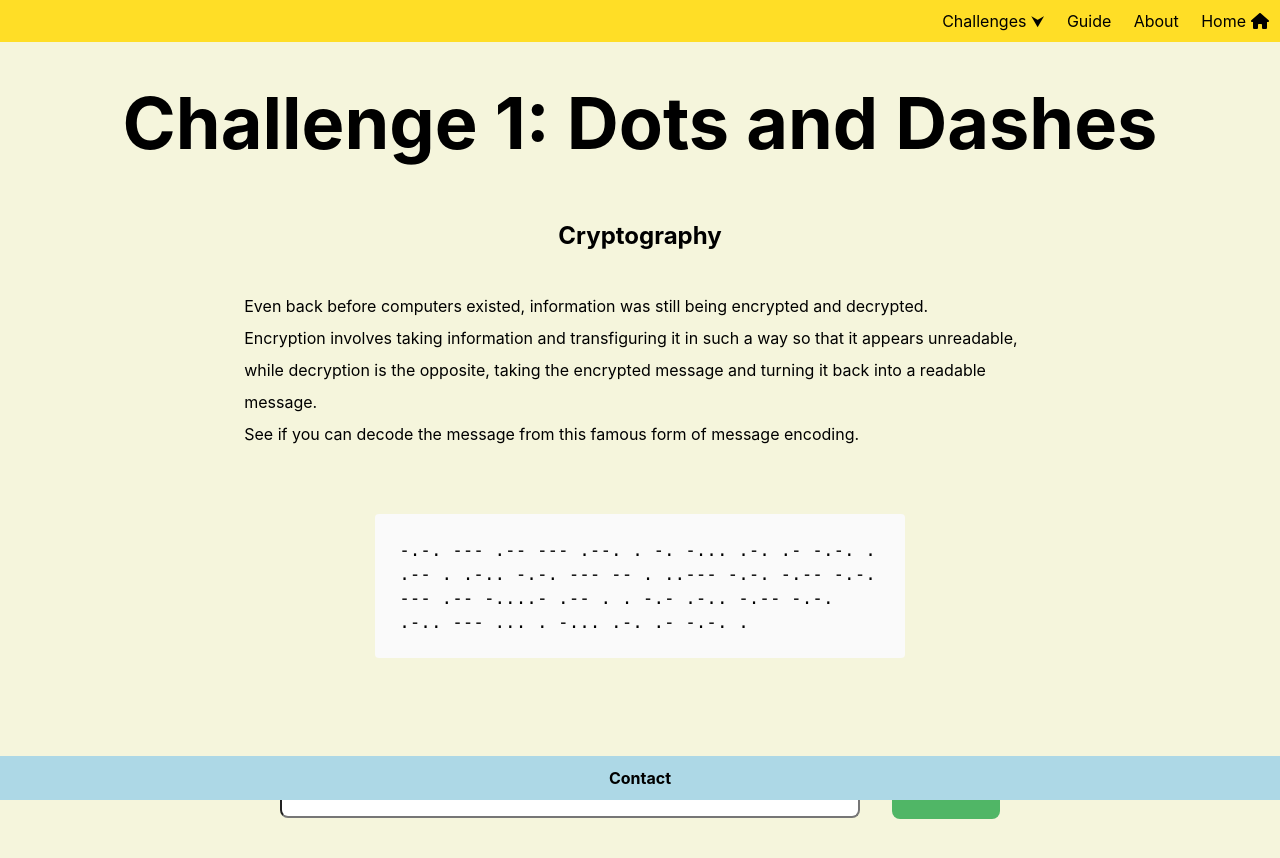
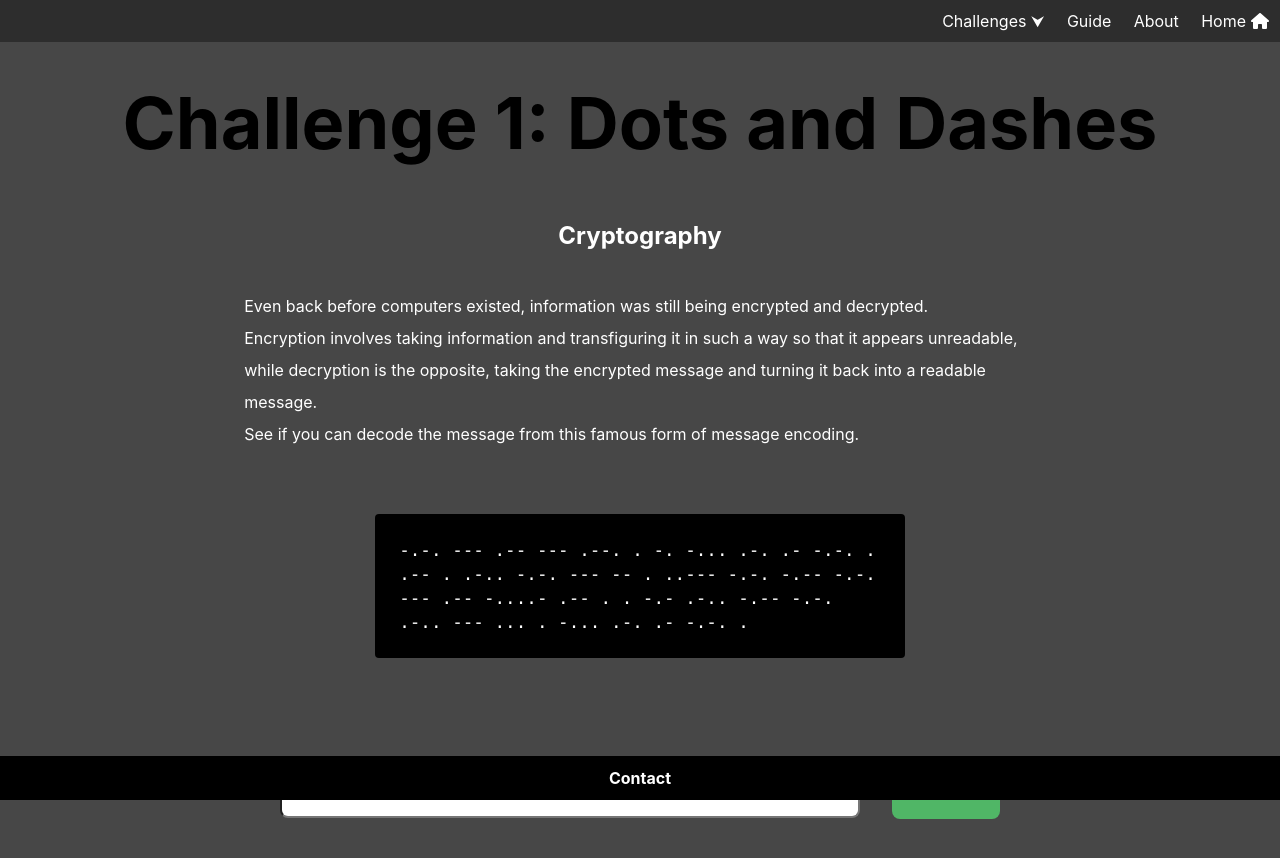
Before and after one commit to alexgeethob/cycow-weekly, a Next.js app: page /challenges/chal1 in a window 1280 px wide. Shown: the top 858 px of the page. Built offline with nearby package versions, Linux system fonts and the light colour scheme; no server answers.

Commit message:
cleaned up styling, change main color theme

```diff
--- a/styles/Chal.module.css
+++ b/styles/Chal.module.css
@@ -45,7 +45,7 @@
 }
 
 .code {
-  background: #fafafa;
+  background: var(--code);
   border-radius: 0.25rem;
   line-height: 1.5rem;
   padding: 1.5rem;
@@ -61,20 +61,15 @@
   margin-left: 0.5rem;
 }
 
-.info {
-  border-radius: 0.4rem 0.6rem 0.4rem 0.6rem;
-  border: rgb(180, 180, 180);
-  border-width: 3px;
-  background-image: linear-gradient(60deg, #808080, #e2e2e2);
-  border-style: solid;
-  margin: 1.5rem;
-  padding: 0.8rem;
-  max-width: 30ch;
-}
-
 .form {
   margin: 2rem;
   padding: 1rem;
+}
+
+.submit {
+  --button-bg: rgb(80, 182, 102);
+  --button-border: rgb(68, 151, 86);
+  --button-hover: rgb(53, 124, 70);
 }
 
 .input[type="text"] {
@@ -93,14 +88,14 @@
 }
 
 .submit[type="submit"] {
-  background-color: rgb(80, 182, 102);
+  background-color: var(--button-bg);
   margin: 1rem;
   padding: 1rem;
   font-family: -apple-system, BlinkMacSystemFont, Segoe UI, Roboto, Oxygen,
     Ubuntu, Cantarell, Fira Sans, Droid Sans, Helvetica Neue, sans-serif;
   color: white;
   border-radius: 0.5rem;
-  border: rgb(68, 151, 86);
+  border: var(--button-border);
   font-weight: bold;
   letter-spacing: 0.03em;
   width: 12ch;
@@ -108,11 +103,13 @@
   transition: background-color 0.4s ease;
 }
 
-.submit[type="submit"]:hover {
+.submit[type="submit"]:hover,
+.submit[type="submit"]:focus {
   cursor: pointer;
-  background-color: rgb(53, 124, 70);
+  background-color: var(--button-hover);
+  border: var(--button-hover);
 }
 
 .download {
-  color: #004df3;
+  color: var(--link);
 }
--- a/styles/Home.module.css
+++ b/styles/Home.module.css
@@ -1,3 +1,4 @@
+
 .container {
   min-height: 100vh;
   display: flex;
@@ -6,7 +7,7 @@
 }
 
 .footer {
-  background-color: lightblue;
+  background-color: var(--footer);
   position: absolute;
   width: 100%;
   min-height: 1.5rem;
@@ -26,7 +27,7 @@
 }
 
 .nav {
-  background-color: rgb(255, 222, 38);
+  background-color: var(--nav-bg);
   float: left;
   position: sticky;
   width: 100%;
@@ -51,7 +52,7 @@
 
 .navList a:hover,
 .navList a:focus {
-  background-color: rgb(212, 168, 23);
+  background-color: var(--nav-hover);
 }
 
 .navList .navItem {
@@ -73,7 +74,7 @@
   padding: 0;
   margin: 0;
   display: none;
-  background-color: rgb(255, 234, 118);
+  background-color: var(--nav-drop-bg);
   box-shadow: 0px 5px 6px 0px rgba(0, 0, 0, 0.5);
   animation: goDown 350ms ease forwards;
   transform-origin: top center;
@@ -86,7 +87,7 @@
 
 .dropDown:hover .dropDownBtn,
 .dropDown:focus .dropDownBtn {
-  background-color: rgb(212, 168, 23);
+  background-color: var(--nav-hover);
 }
 
 .dropDown:hover .dropDownBox,
@@ -126,7 +127,7 @@
   background-size: 0% 5px;
   background-repeat: no-repeat;
   border-radius: 10px;
-  color: #242424;
+  color: var(--title);
   transition: background-size 0.6s ease-in-out, color 0.5s ease,
     box-shadow 0.6s ease-in-out;
   opacity: 0;
@@ -138,7 +139,7 @@
 .title:hover,
 .title:focus {
   background-size: 100% 5px;
-  color: #000000;
+  color: var(--title-hover);
   box-shadow: 0px 10px 10px -10px rgba(0, 0, 0, 0.5);
 }
 
@@ -185,14 +186,14 @@
 }
 
 .card {
-  background-color: white;
+  background-color: var(--nav-bg);
   box-shadow: 0px 5px 3px -5px rgba(0, 0, 0, 0.5);
   margin: 1rem;
   padding: 1rem;
   text-align: left;
   color: inherit;
   text-decoration: none;
-  border: 1px solid #eaeaea;
+  border: 1px solid var(--nav-hover);
   border-radius: 1rem;
   transition: all 0.6s ease;
   height: 12rem;
@@ -203,8 +204,8 @@
 .card:hover,
 .card:focus {
   box-shadow: 0px 10px 6px -5px rgba(0, 0, 0, 0.5);
-  color: #004df3;
-  border-color: #004df3;
+  color: var(--link);
+  border-color: var(--link);
   transform: scale(1.15);
 }
 
@@ -224,17 +225,6 @@
   margin-left: 0.5rem;
 }
 
-.info {
-  border-radius: 0.4rem 0.6rem 0.4rem 0.6rem;
-  border: rgb(180, 180, 180);
-  border-width: 3px;
-  background-image: linear-gradient(60deg, #808080, #e2e2e2);
-  border-style: solid;
-  margin: 0.5rem;
-  padding: 0.4rem;
-  max-width: 30ch;
-}
-
 .body {
   max-width: 100ch;
   line-height: 2rem;
@@ -242,7 +232,7 @@
 }
 
 .body a {
-  color: #004df3;
+  color: var(--link);
 }
 
 .clist li {
@@ -265,5 +255,5 @@
 }
 
 .link{
-  color: #004df3;
+  color: var(--link);
 }
--- a/styles/globals.css
+++ b/styles/globals.css
@@ -1,10 +1,23 @@
+:root {
+  --default-bg: rgb(71, 71, 71);
+  --default-text: white;
+  --title: rgb(220,220,220);
+  --title-hover: white;
+  --nav-bg: rgb(45, 45, 45);
+  --nav-drop-bg: rgb(60, 60, 60);
+  --nav-hover: rgb(30, 30, 30);
+  --footer: black;
+  --link: rgb(255, 145, 0);
+  --code: black;
+}
 html,
 body {
   padding: 0;
   margin: 0;
   font-family: -apple-system, BlinkMacSystemFont, Segoe UI, Roboto, Oxygen,
     Ubuntu, Cantarell, Fira Sans, Droid Sans, Helvetica Neue, sans-serif;
-  background-color: beige;
+  color: var(--default-text);
+  background-color: var(--default-bg);
 }
 
 a {
```
